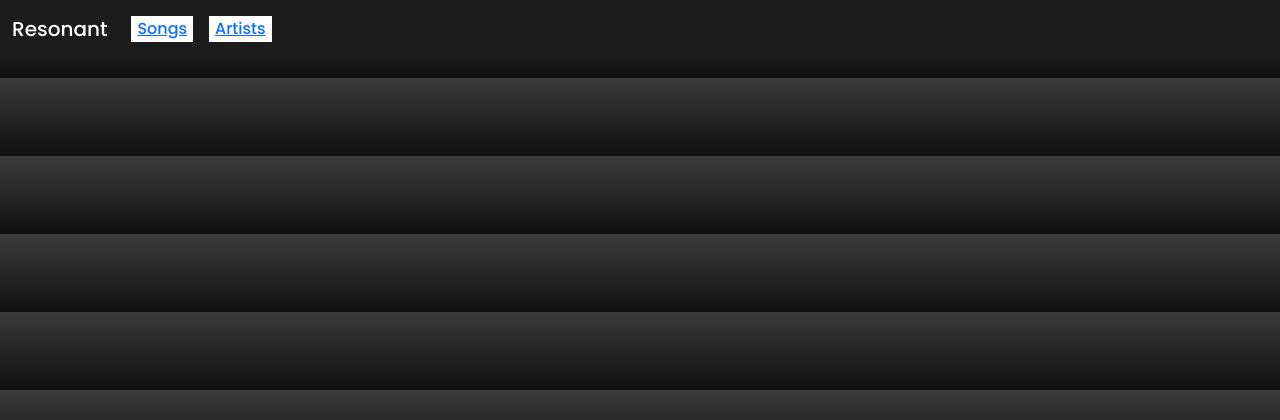
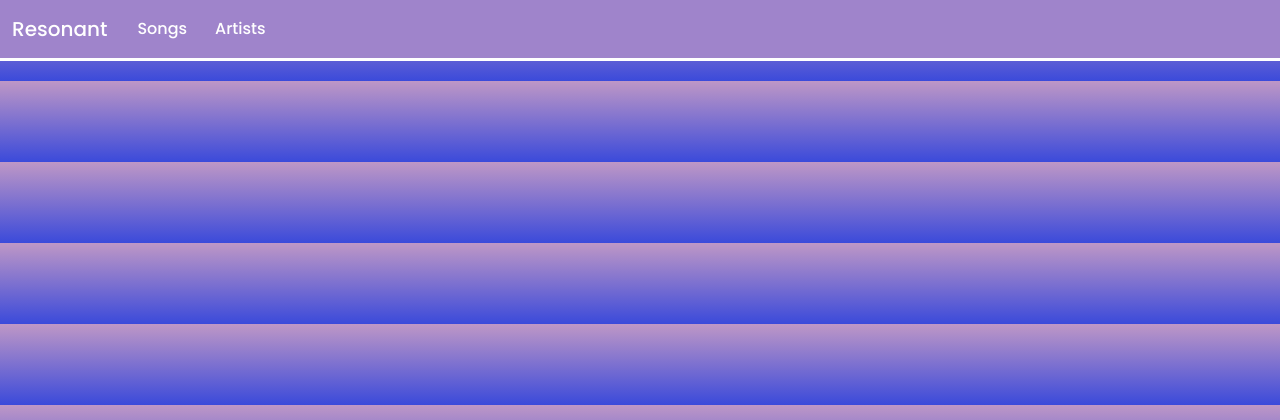
Before and after one commit to diegoalmonds/topspotifystats, a Flask app: template templates/base.html in a window 1280 px wide. Shown: the top 420 px of the page. Run offline with Flask 3, Linux system fonts and the light colour scheme; the template is opened without the code that fills it, so the values that code supplies are empty.

Commit message:
improved CSS

```diff
--- a/main.py
+++ b/main.py
@@ -89,10 +89,8 @@ def home():
 
 @app.route('/tracks/<time_frame>')
 def view_top_tracks(time_frame):
-    if not user_top_tracks:
-        populate_user_top_tracks(spotify.current_user_top_tracks(time_range=time_frame, limit=5)['items'])
-        return render_template('tracks.html', user_top_tracks=user_top_tracks)
-    return render_template('tracks.html', user_top_tracks=session['top_tracks'])
+    populate_user_top_tracks(spotify.current_user_top_tracks(time_range=time_frame, limit=5)['items'])
+    return render_template('tracks.html', user_top_tracks=user_top_tracks)
 
 @app.route('/artists/<time_frame>')
 def view_top_artists(time_frame):
--- a/static/style.css
+++ b/static/style.css
@@ -1,34 +1,38 @@
 body {
     font-family: 'Poppins', serif;
-    background: linear-gradient(#3B3B3C, #101010);
+    background: linear-gradient(#BE97C6, #3B4ADA);
     color: white;
 }
 
 .results-container {
     margin: 20px auto;
     width: 60%;
+    background-color: rgb(59,74,218,.35);
+    border-radius: 10px;
 }
 
 .item-container {
+    box-sizing: border-box;
     display: flex;
     gap: 20px;
     margin: 10px auto;
     width: 70%;
     justify-content: left;
     padding: 8px;
-    border: 0px solid rgba(28,28,28,.5);
+    border: dotted 1px white;
     border-radius: 10px;
-    background-color: rgba(28,28,28,.6);
+    background-color: rgb(190,151,198, .35);
+    transition: all .4s ease;
 }
 
 .result-title {
-    margin: 10px auto;
+    margin: 5px auto;
     text-align: center;
     font-size: 40px;
 }
 
 .item-image img {
-    width: 135px;
+    width: 140px;
 }
 
 .item-name {
@@ -59,13 +63,39 @@ body {
     display: none;
     position: absolute;
     overflow: auto;
+    background-color: #3B4ADA;
+    height: 0px;
+    transition: all .4s ease;
   }
 
-  .dropdown:hover .dropdown-options {
+
+.dropdown:hover .dropdown-options {
     display: block;
-  }
+    height: 75px;
+}
 
-  button {
+
+.dropdown button {
     border: none;
-    background-color: white;
-  }
+    background-color: transparent;
+}
+
+.dropdown a {
+    text-decoration: none;
+    color: white;
+}
+
+.container-fluid a {
+    color: white;
+}
+
+.item-container:hover {
+    transform: scale(1.08);
+    margin-top: calc(20px + 2px);
+    margin-bottom: calc(20px + 2px);
+}
+
+.navbar {
+    background-color: rgb(159,132,203);
+    border-bottom: solid 3px white;
+}
--- a/templates/artists.html
+++ b/templates/artists.html
@@ -10,6 +10,5 @@
                 <p class="item-name">{{ artist.name }}</p>
             </div>
         </div>
-        <div class="item-divider"></div>
     {% endfor %}
 {% endblock %}
--- a/templates/base.html
+++ b/templates/base.html
@@ -11,9 +11,9 @@
         <title>Top Spotify Stats</title>
     </head>
     <body>
-        <nav class="navbar navbar-expand-lg" style="background-color: #1C1C1C;">
+        <nav class="navbar navbar-expand-lg">
             <div class="container-fluid">
-                <a class="navbar-brand" style="color: white;" href="/">Resonant</a>
+                <a class="navbar-brand" href="/">Resonant</a>
                 <button class="navbar-toggler" type="button" data-bs-toggle="collapse" data-bs-target="#navbarNavAltMarkup" aria-controls="navbarNavAltMarkup" aria-expanded="false" aria-label="Toggle navigation">
                 <span class="navbar-toggler-icon"></span>
                 </button>
```
